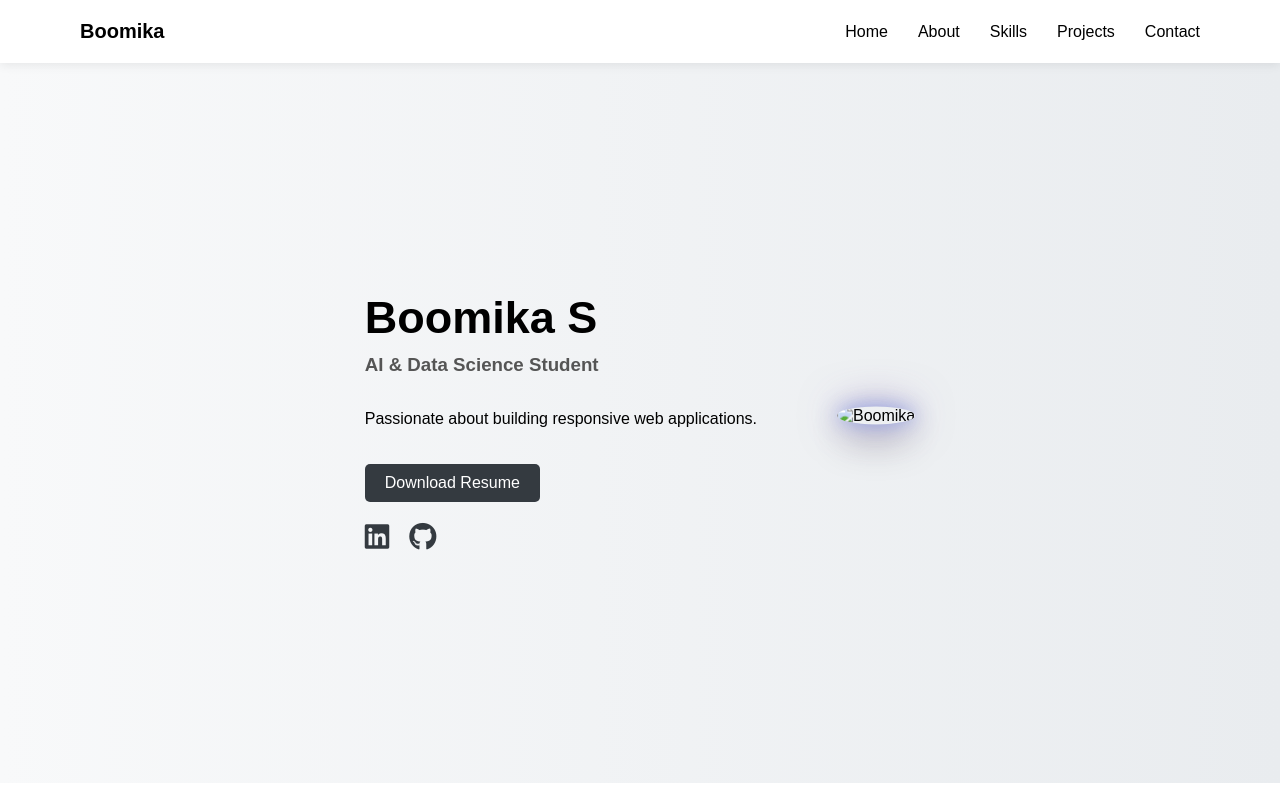
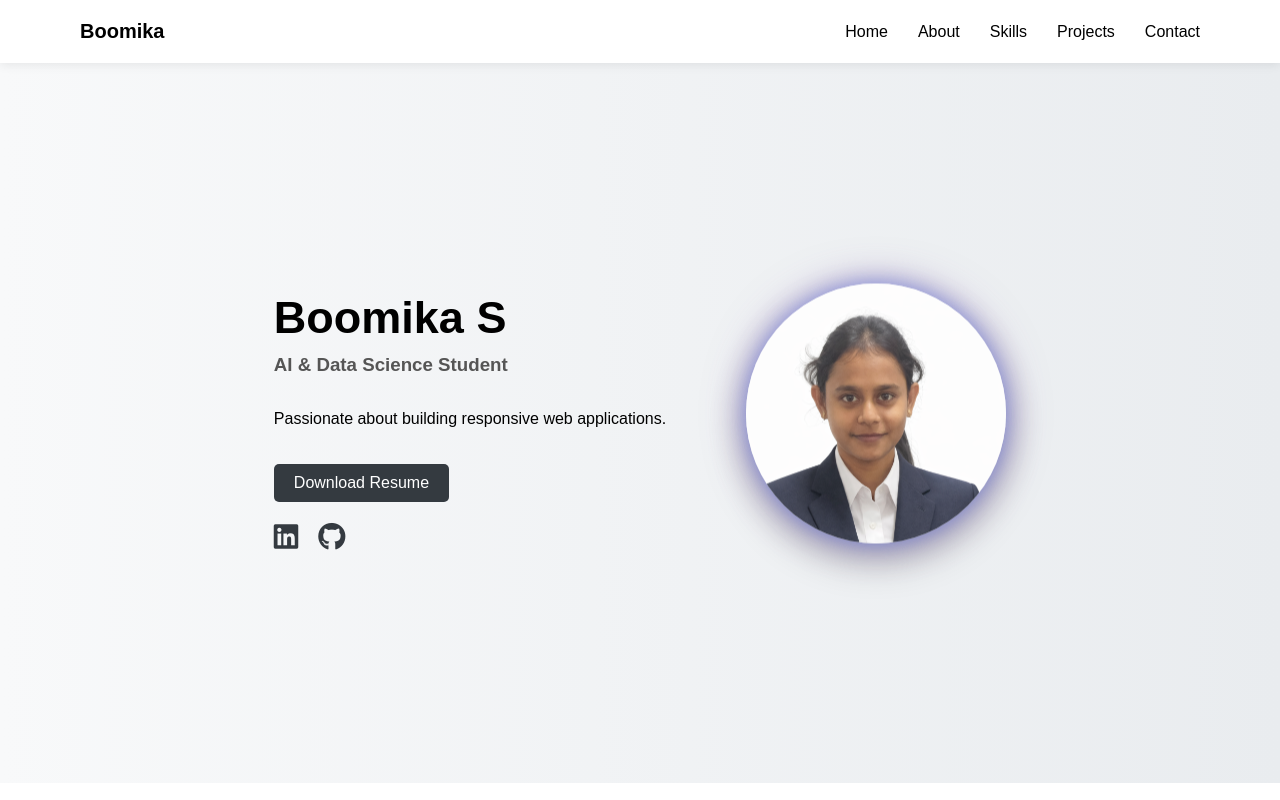
Before and after one commit to boomi2006/boomika_AIDS, a plain HTML site: page index.html in a window 1280 px wide. Shown: the top 800 px of the page. Drawn offline with Linux system fonts and the light colour scheme.

Commit message:
Update index.html

```diff
--- a/index.html
+++ b/index.html
@@ -47,7 +47,7 @@
     </div>
 
     <div class="home-image">
-        <img src="boomiphoto.png" alt="Boomika">
+        <img src="boomika.jpg" alt="Boomika">
     </div>
 
 </section>
```
